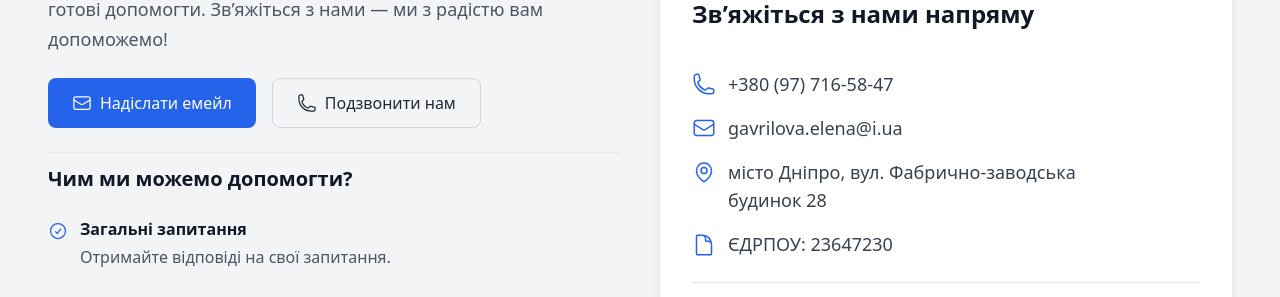
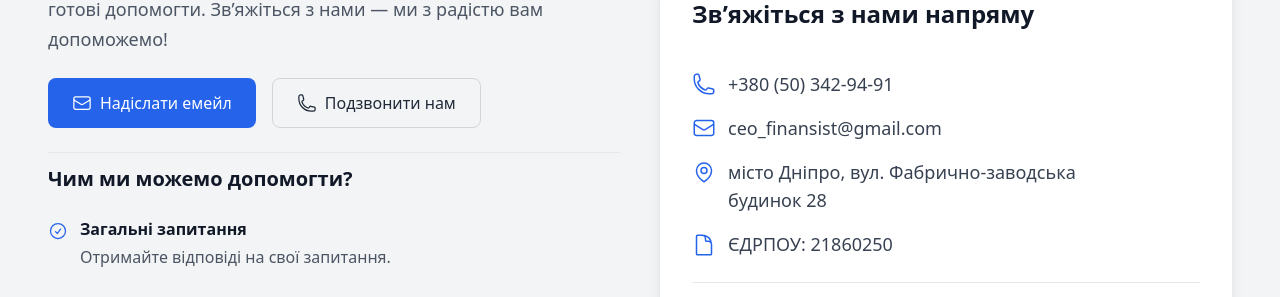
Before and after one commit to Finansist-audit/finansistaudit, a React (Vite) app: page / in a window 1280 px wide. Shown: the part 4992-5289 px from the top of the page. Built offline with nearby package versions, Linux system fonts and the light colour scheme.

Commit message:
add contacts

```diff
--- a/src/ContactsSection.jsx
+++ b/src/ContactsSection.jsx
@@ -78,7 +78,7 @@ export default function ContactsSection({contacts, lang}) {
 
   <div className="flex flex-wrap gap-4 mb-6">
     <a
-      href="mailto:gavrilova.elena@i.ua"
+      href="mailto:ceo_finansist@gmail.com"
       className="inline-flex items-center gap-2 rounded-lg
         bg-blue-600 px-6 py-3 text-white font-medium
         hover:bg-blue-700 transition-colors duration-300 "
@@ -88,7 +88,7 @@ export default function ContactsSection({contacts, lang}) {
     </a>
 
     <a
-      href="tel:+380977165847"
+      href="tel:+380503429491"
       className="inline-flex items-center gap-2 rounded-lg
         border border-gray-300 px-6 py-3 text-gray-800
         font-medium hover:bg-white transition-colors duration-300 "
@@ -132,20 +132,20 @@ export default function ContactsSection({contacts, lang}) {
             <div className="flex items-center space-x-3">
               <PhoneIcon className="w-6 h-6 text-blue-600" />
               <a
-                href="tel:+380977165847"
+                href="tel:+380503429491"
                 className="hover:text-blue-600 transition-colors"
               >
-                +380 (97) 716-58-47
+                +380 (50) 342-94-91
               </a>
             </div>
 
             <div className="flex items-center space-x-3">
               <EnvelopeIcon className="w-6 h-6 text-blue-600" />
               <a
-                href="mailto:gavrilova.elena@i.ua"
+                href="mailto:ceo_finansist@gmail.com"
                 className="hover:text-blue-600 transition-colors"
               >
-                gavrilova.elena@i.ua
+                ceo_finansist@gmail.com
               </a>
             </div>
 
@@ -160,7 +160,7 @@ export default function ContactsSection({contacts, lang}) {
             <div className="flex items-center space-x-3">
               <DocumentIcon className="w-6 h-6 text-blue-600 mt-[2px]" />
               <span>
-                {contacts.regNum}: 23647230
+                {contacts.regNum}: 21860250
               </span>
             </div>
           </div>
```
Also changed, not shown: 2 other files (tests, documents, lock files or other folders).
